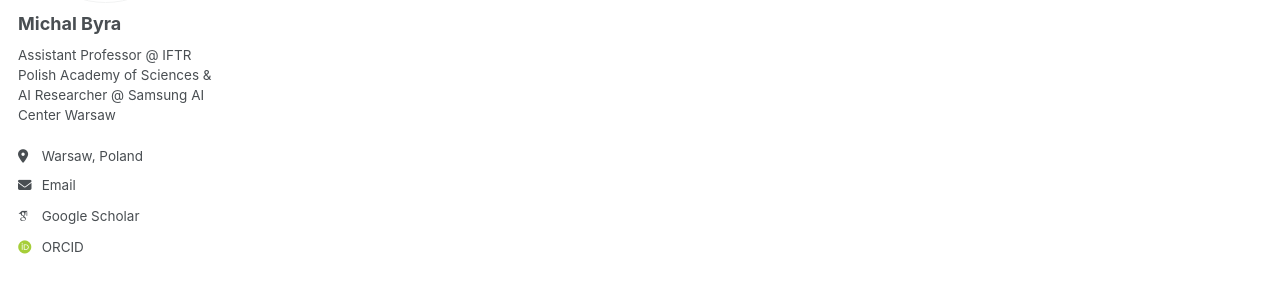
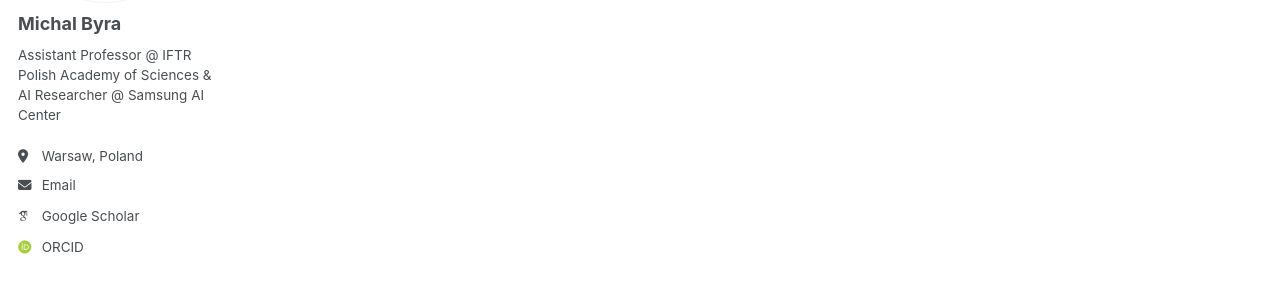
Before and after one commit to mbyr/mbyr.github.io, a Jekyll site: the page built from _pages/about.md, in a window 1280 px wide. Shown: the part 278-578 px from the top of the page. Built offline with Jekyll 4.4.1, drawn with Linux system fonts in a browser that asks for light colours; some web fonts are replaced.

Commit message:
Update _config.yml

```diff
--- a/_config.yml
+++ b/_config.yml
@@ -24,7 +24,7 @@ author:
   avatar           : "profile.png"
   name             : "Michal Byra"
   pronouns         : # example: "she/her"
-  bio              : "Assistant Professor @ IFTR Polish Academy of Sciences & AI Researcher @ Samsung AI Center Warsaw"
+  bio              : "Assistant Professor @ IFTR Polish Academy of Sciences & AI Researcher @ Samsung AI Center"
   location         : "Warsaw, Poland"
   employer         :
   uri              :
```
